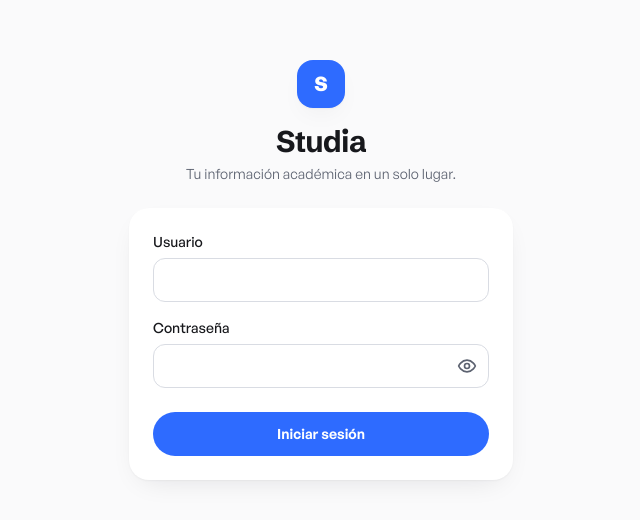
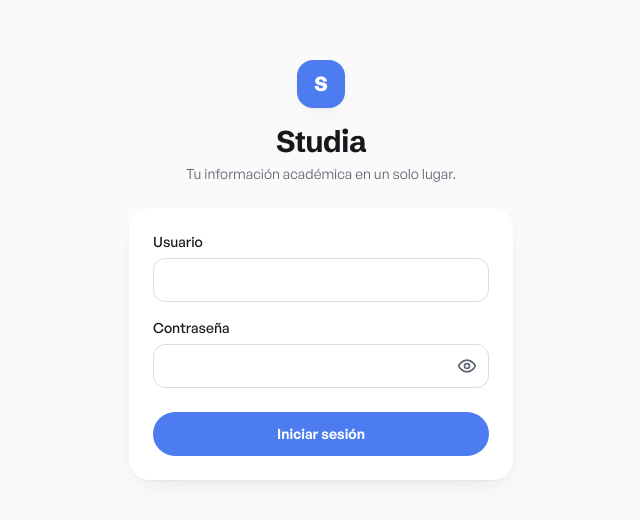
Before and after one commit to Mark436/Clase, a React (Vite) app: page / in a window 1280 px wide. Shown: the part 130-650 px from the top of the page, without its empty margins (319-959 px from the left). Built offline with nearby package versions, Linux system fonts and the light colour scheme; no server answers; what sith-api-client would draw is missing.

Commit message:
style: update theme color to cobalto vivo (#4c7cef) in PWA manifest

```diff
--- a/src/index.css
+++ b/src/index.css
@@ -13,9 +13,11 @@ html {
 :root {
   color-scheme: light;
 
-  /* Identity */
-  --studia-cobalto: #2e6bff;
-  --studia-cobalto-strong: #1b49c8;
+  /* Identity — cobalto vivo (#4c7cef, matiz 222°). Por doctrina de escasez
+     (docs/design.md §2) aparece puro en UN momento por pantalla; el resto de
+     la UI usa contenedores tenues o neutros. */
+  --studia-cobalto: #4c7cef;
+  --studia-cobalto-strong: #325bad;
 
   /* Neutral surfaces (light) */
   --studia-bg: #fafafb;
@@ -26,8 +28,8 @@ html {
   --studia-line-soft: #ecedf1;
 
   /* Tinted containers */
-  --studia-primary-container: #eaf0ff;
-  --studia-on-primary-container: #1b49c8;
+  --studia-primary-container: #ebf1fb;
+  --studia-on-primary-container: #325bad;
 
   /* Functional */
   --studia-success: #1da55a;
@@ -46,8 +48,8 @@ html {
       0 -1px 1px rgb(23 24 28 / 4%) inset, 0 8px 32px rgb(23 24 28 / 14%);
     --studia-glass-blur: 20px;
 
-    --studia-accent-glass-tint: rgb(46 107 255 / 14%);
-    --studia-accent-glass-border: rgb(46 107 255 / 30%);
+    --studia-accent-glass-tint: rgb(76 124 239 / 16%);
+    --studia-accent-glass-border: rgb(76 124 239 / 32%);
 
   /* Elevation (light) */
   --studia-shadow-card: 0 1px 2px rgb(23 24 28 / 4%),
@@ -59,18 +61,18 @@ html {
   :root {
     color-scheme: dark;
 
-    --studia-cobalto: #6b93ff;
-    --studia-cobalto-strong: #b4cbff;
+    --studia-cobalto: #8aa6e4;
+    --studia-cobalto-strong: #bccdf2;
 
     --studia-bg: #12141a;
     --studia-fg: #f2f4f8;
-    --studia-fg-muted: #9ba3b4;
+    --studia-fg-muted: #b0b9cc;
     --studia-surface: #1a1d24;
     --studia-line: #333845;
     --studia-line-soft: #262a33;
 
-    --studia-primary-container: #1c2b4a;
-    --studia-on-primary-container: #b4cbff;
+    --studia-primary-container: #1f2b47;
+    --studia-on-primary-container: #bccdf2;
 
     --studia-success: #3dd68c;
     --studia-on-success: #06281a;
@@ -87,8 +89,8 @@ html {
       0 -1px 1px rgb(0 0 0 / 20%) inset, 0 8px 32px rgb(0 0 0 / 42%);
     --studia-glass-blur: 20px;
 
-    --studia-accent-glass-tint: rgb(107 147 255 / 18%);
-    --studia-accent-glass-border: rgb(107 147 255 / 34%);
+    --studia-accent-glass-tint: rgb(133 165 240 / 20%);
+    --studia-accent-glass-border: rgb(133 165 240 / 36%);
 
     --studia-shadow-card: 0 1px 2px rgb(0 0 0 / 24%),
       0 12px 32px -16px rgb(0 0 0 / 52%);
@@ -190,6 +192,8 @@ body {
    plain CSS transitions. */
 :root {
   --ease-out-soft: cubic-bezier(0.22, 1, 0.36, 1);
+  /* Signature glide for larger surfaces (cards entering, sheets). */
+  --ease-glide: cubic-bezier(0.32, 0.72, 0, 1);
   --ease-spring: linear(
     0,
     0.0083 6.3%,
@@ -286,3 +290,77 @@ body {
     opacity: 0.55;
   }
 }
+
+/* Micro-pill eyebrow: precedes major headings and stat labels. */
+@utility eyebrow {
+  font-size: 10px;
+  line-height: 1.2;
+  font-weight: 500;
+  letter-spacing: 0.2em;
+  text-transform: uppercase;
+  color: var(--studia-fg-muted);
+}
+
+/* Staggered entry for a container's direct children. GPU-safe: only
+   transform + opacity animate; prefers-reduced-motion neutralizes it via
+   the global rule above. */
+@keyframes studia-rise {
+  from {
+    opacity: 0;
+    transform: translateY(14px);
+  }
+  to {
+    opacity: 1;
+    transform: translateY(0);
+  }
+}
+
+.stagger > * {
+  animation: studia-rise 0.55s var(--ease-glide) both;
+}
+.stagger > *:nth-child(2) {
+  animation-delay: 60ms;
+}
+.stagger > *:nth-child(3) {
+  animation-delay: 120ms;
+}
+.stagger > *:nth-child(4) {
+  animation-delay: 180ms;
+}
+.stagger > *:nth-child(5) {
+  animation-delay: 240ms;
+}
+.stagger > *:nth-child(6) {
+  animation-delay: 300ms;
+}
+.stagger > *:nth-child(7) {
+  animation-delay: 360ms;
+}
+.stagger > *:nth-child(n + 8) {
+  animation-delay: 420ms;
+}
+
+/* Border-as-progress ring for the context capsule: a conic arc painted on
+   the border band via mask compositing, so it follows any radius (circle or
+   stadium) and survives morphs. Driven by the --p custom property (0-100). */
+.studia-ring-progress::after {
+  content: "";
+  position: absolute;
+  inset: 0;
+  border-radius: inherit;
+  padding: 2px;
+  background: conic-gradient(
+    from 180deg,
+    var(--studia-cobalto) calc(var(--p, 0) * 1%),
+    transparent 0
+  );
+  -webkit-mask:
+    linear-gradient(#000 0 0) content-box,
+    linear-gradient(#000 0 0);
+  -webkit-mask-composite: xor;
+  mask:
+    linear-gradient(#000 0 0) content-box,
+    linear-gradient(#000 0 0);
+  mask-composite: exclude;
+  pointer-events: none;
+}
--- a/vite.config.ts
+++ b/vite.config.ts
@@ -20,7 +20,7 @@ export default defineConfig({
         short_name: "Studia",
         description:
           "Studia: aplicación móvil para consultar horario, calificaciones y alumno.",
-        theme_color: "#2e6bff",
+        theme_color: "#4c7cef",
         background_color: "#fafafb",
         display: "standalone",
         start_url: "/",
```
